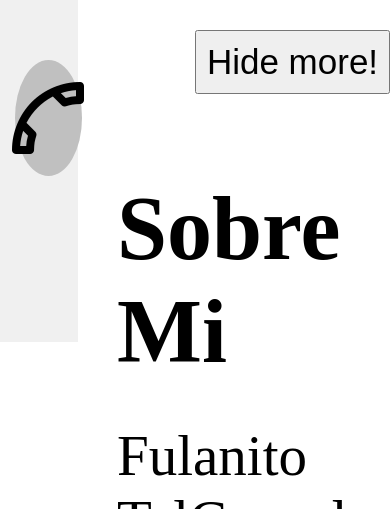
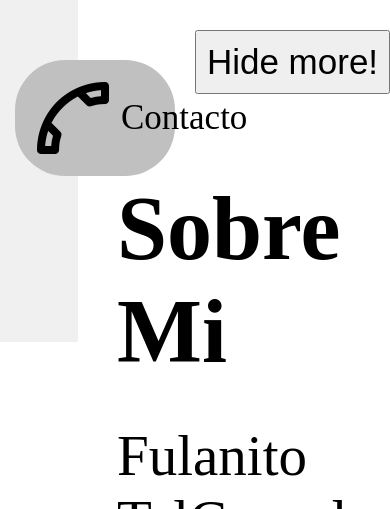
Before and after one commit to agus-mb/12-Web-personal, a plain HTML site: page index.html in a window 390 px wide. Shown: the part 755-1264 px from the top of the page. Drawn offline with Linux system fonts and the light colour scheme.

```diff
--- a/index.js
+++ b/index.js
@@ -0,0 +1,4 @@
+
+
+
+//crear una function que elimine el texto de la li y tambien redondee la img, le agrega x class a uno y Y class a otro
--- a/mediaqueries.css
+++ b/mediaqueries.css
@@ -25,21 +25,25 @@
 }
 
 .navbar-item{
+    display: flex;
+
+}
+
+.navbar-item-desactivado{
     display: none;
 }
 
 .navbar-li{
     display: flex;
-    flex-direction: column;
     background-color: rgb(192, 192, 192);
-    border-radius: 100%;
+    border-radius: 50px 50px 50px 50px;
     align-items: center;
-    justify-content: center;
-    width: 80%;
+    gap:0px;
+    width: 180%;
     padding: 10px;
-    width:60%;
     margin-left: 15px;
 }
+
 
 .navbar-li img{
     display: flex;
--- a/style.css
+++ b/style.css
@@ -26,6 +26,7 @@ body{
 .navbar-item{
     text-decoration: none;
     color:black;
+    display: none;
 
 }
 
@@ -34,7 +35,7 @@ body{
 }
 
 .navbar-li img{
-    display: none;
+    display: flex;
 }
 
 /*******************************************/
```
